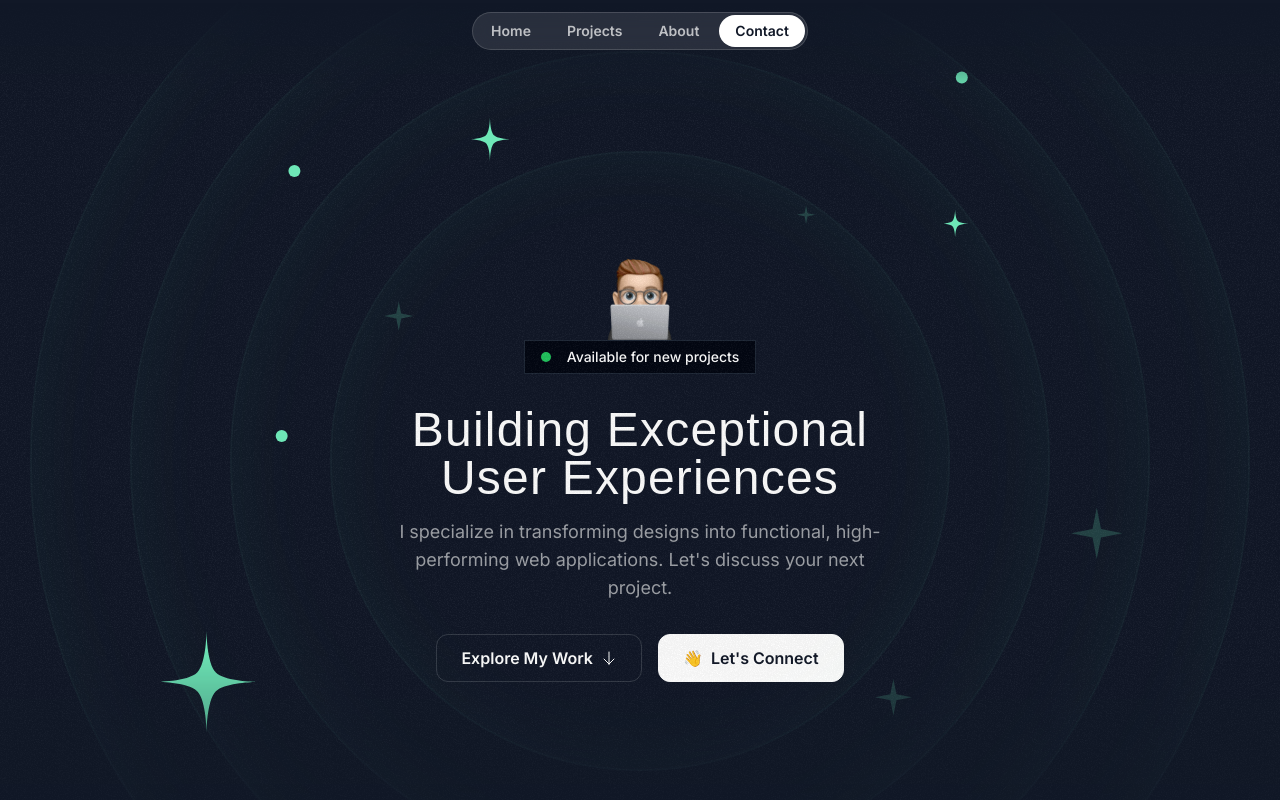
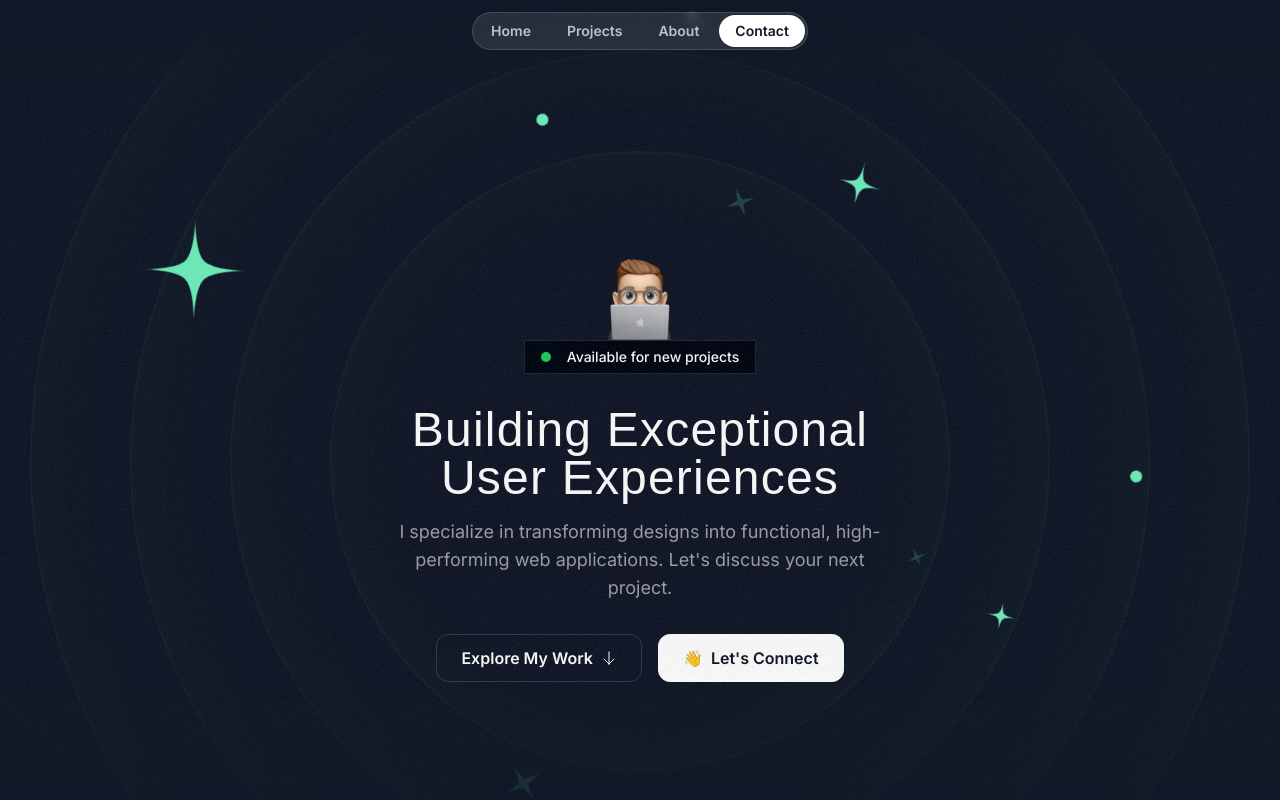
Before and after one commit to markiiman/dev-portfolio, a Next.js app: page / in a window 1280 px wide. Shown: the top 800 px of the page. Built offline with nearby package versions, Linux system fonts and the light colour scheme; a web font is replaced by a local one.

Commit message:
Enhance HeroOrbit component with orbiting and spinning animations; update Stars component to utilize new props for dynamic animation durations.

```diff
--- a/src/components/HeroOrbit.tsx
+++ b/src/components/HeroOrbit.tsx
@@ -1,29 +1,57 @@
 import StarIcon from "@/assets/icons/star.svg";
 import { PropsWithChildren } from "react";
+import { twMerge } from "tailwind-merge";
 
 type heroOrbitProps = {
   size: number;
   rotation: number;
-}
+  shouldOrbit?: boolean;
+  orbitDuration?: string;
+  shouldSpin?: boolean;
+  spinDuration?: string;
+};
 
 const HeroOrbit = ({
   children,
   size,
   rotation,
+  shouldOrbit = false,
+  orbitDuration = "10s",
+  shouldSpin = false,
+  spinDuration = "10s",
 }: PropsWithChildren<heroOrbitProps>) => {
   return (
-    <div className="absolute left-1/2 top-1/2 -translate-x-1/2 -translate-y-1/2">
+    <div className="absolute left-1/2 top-1/2 -translate-x-1/2 -translate-y-1/2 -z-20">
       <div
-        className="flex items-start justify-start"
+        className={twMerge(shouldOrbit === true && "animate-spin")}
         style={{
-          width: `${size}px`,
-          height: `${size}px`,
-          transform: `rotate(${rotation}deg)`,
+          animationDuration: orbitDuration,
         }}
       >
-        <div className="inline-flex" style={{
-          transform: `rotate(${rotation * -1}deg)`,
-        }}>{children}</div>
+        <div
+          className="flex items-start justify-start"
+          style={{
+            width: `${size}px`,
+            height: `${size}px`,
+            transform: `rotate(${rotation}deg)`,
+          }}
+        >
+          <div
+            className={twMerge(shouldSpin === true && "animate-spin")}
+            style={{
+              animationDuration: spinDuration,
+            }}
+          >
+            <div
+              className="inline-flex"
+              style={{
+                transform: `rotate(${rotation * -1}deg)`,
+              }}
+            >
+              {children}
+            </div>
+          </div>
+        </div>
       </div>
     </div>
   );
--- a/src/components/Stars.tsx
+++ b/src/components/Stars.tsx
@@ -5,40 +5,35 @@
 const StarsAndSparkles = () => {
   return (
     <>
-      {/* Stars */}
-      <HeroOrbit size={800} rotation={-72}>
-        <StarIcon className="size-28 text-emerald-300" />
+      <HeroOrbit size={430} rotation={-14} shouldOrbit orbitDuration="30s" shouldSpin spinDuration="3s">
+        <SparkleIcon className="size-8 text-emerald-300/20" />
       </HeroOrbit>
-      <HeroOrbit size={550} rotation={20}>
+      <HeroOrbit size={440} rotation={79} shouldOrbit orbitDuration="32s" shouldSpin spinDuration="3s">
+        <SparkleIcon className="size-5 text-emerald-300/20" />
+      </HeroOrbit>
+      <HeroOrbit size={520} rotation={-41} shouldOrbit orbitDuration="34s">
+        <div className="size-3 bg-emerald-300 rounded-full"></div>
+      </HeroOrbit>
+      <HeroOrbit size={530} rotation={178} shouldOrbit orbitDuration="36s" shouldSpin spinDuration="3s">
+        <SparkleIcon className="size-10 text-emerald-300/20" />
+      </HeroOrbit>
+      <HeroOrbit size={550} rotation={20} shouldOrbit orbitDuration="38s" shouldSpin spinDuration="6s">
         <StarIcon className="size-12 text-emerald-300" />
       </HeroOrbit>
-      <HeroOrbit size={590} rotation={98}>
+      <HeroOrbit size={590} rotation={98} shouldOrbit orbitDuration="40s" shouldSpin spinDuration="6s">
         <StarIcon className="size-8 text-emerald-300" />
       </HeroOrbit>
-
-      {/* Sparkles */}
-      <HeroOrbit size={430} rotation={-14}>
-        <SparkleIcon className="size-8 text-emerald-300/20" />
+      <HeroOrbit size={650} rotation={-5} shouldOrbit orbitDuration="42s">
+        <div className="size-3 bg-emerald-300 rounded-full"></div>
       </HeroOrbit>
-      <HeroOrbit size={440} rotation={79}>
-        <SparkleIcon className="size-5 text-emerald-300/20" />
-      </HeroOrbit>
-      <HeroOrbit size={530} rotation={178}>
-        <SparkleIcon className="size-10 text-emerald-300/20" />
-      </HeroOrbit>
-      <HeroOrbit size={710} rotation={144}>
+      <HeroOrbit size={710} rotation={144} shouldOrbit orbitDuration="44s" shouldSpin spinDuration="6s">
         <SparkleIcon className="size-14 text-emerald-300/20" />
       </HeroOrbit>
-
-      {/* Circles */}
-      <HeroOrbit size={720} rotation={85}>
+      <HeroOrbit size={720} rotation={85} shouldOrbit orbitDuration="46s">
         <div className="size-3 bg-emerald-300 rounded-full"></div>
       </HeroOrbit>
-      <HeroOrbit size={520} rotation={-41}>
-        <div className="size-3 bg-emerald-300 rounded-full"></div>
-      </HeroOrbit>
-      <HeroOrbit size={650} rotation={-5}>
-        <div className="size-3 bg-emerald-300 rounded-full"></div>
+      <HeroOrbit size={800} rotation={-72} shouldOrbit orbitDuration="48s" shouldSpin spinDuration="6s">
+        <StarIcon className="size-28 text-emerald-300" />
       </HeroOrbit>
     </>
   );
--- a/src/sections/Hero.tsx
+++ b/src/sections/Hero.tsx
@@ -40,7 +40,9 @@
           />
 
           <div className="bg-gray-950 border border-gray-800 px-4 py-1.5 inline-flex items-center gap-4 rounded-large">
-            <div className="bg-green-500 size-2.5 rounded-full"></div>
+            <div className="bg-green-500 size-2.5 rounded-full relative">
+              <div className="bg-green-500 absolute inset-0 animate-ping-large rounded-full"></div>
+            </div>
             <div className="text-sm font-medium">
               Available for new projects
             </div>
```
